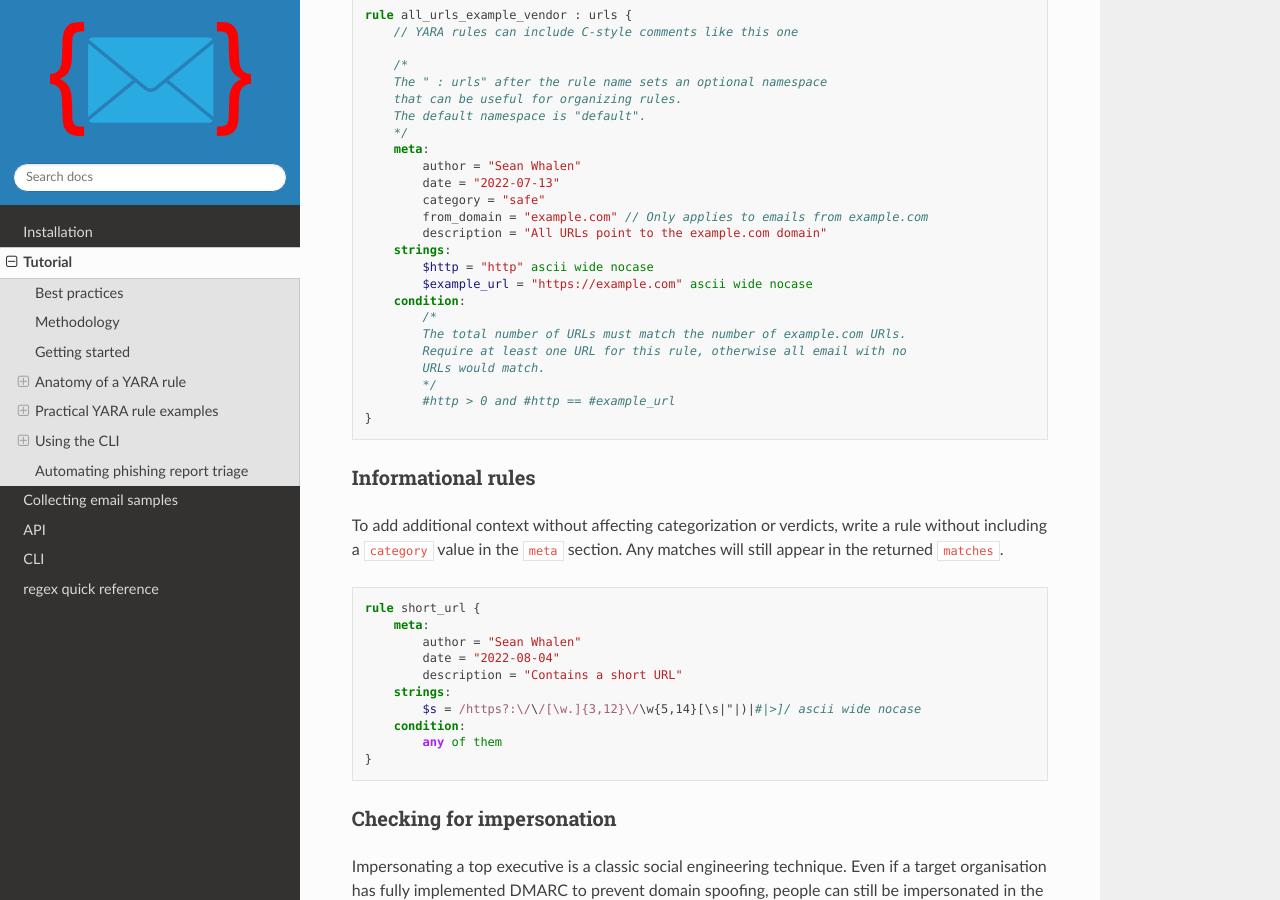
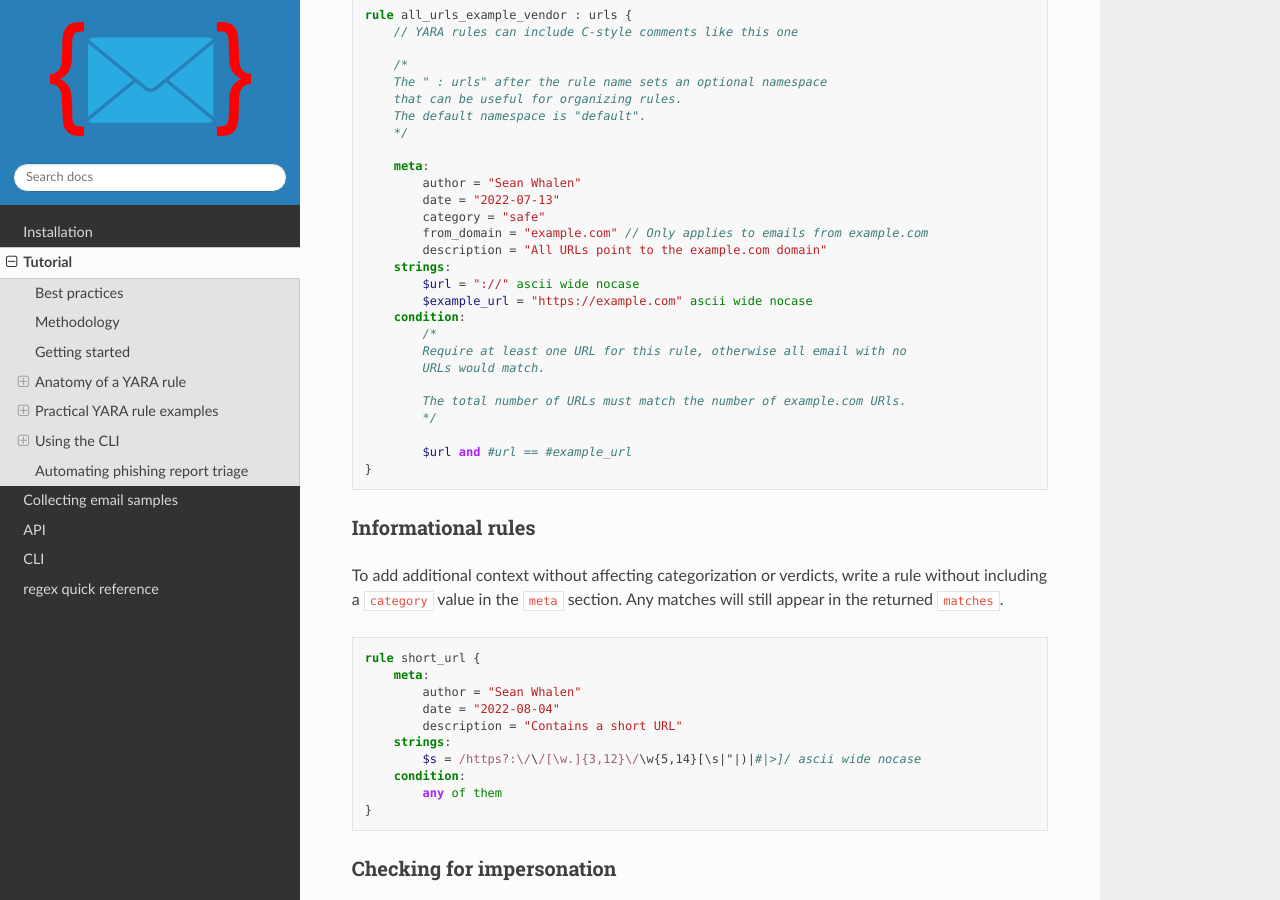
Before and after one commit to seanthegeek/yaramail, a Sphinx documentation site: the page built from docs/source/tutorial.md, in a window 1280 px wide and 900 px high, scrolled down 4379 px. Built offline with Sphinx 7.4.7 and the Read the Docs theme 2.0.0, drawn with Linux system fonts in a browser that asks for light colours; some of the changed text lies outside the part shown.

Commit message:
Update tutorial.md

````diff
--- a/docs/source/tutorial.md
+++ b/docs/source/tutorial.md
@@ -199,6 +199,7 @@ rule all_urls_example_vendor : urls {
     that can be useful for organizing rules.
     The default namespace is "default".
     */
+
     meta:
         author = "Sean Whalen"
         date = "2022-07-13"
@@ -206,15 +207,17 @@ rule all_urls_example_vendor : urls {
         from_domain = "example.com" // Only applies to emails from example.com
         description = "All URLs point to the example.com domain"
     strings:
-        $http = "http" ascii wide nocase
+        $url = "://" ascii wide nocase
         $example_url = "https://example.com" ascii wide nocase
     condition:
         /*
-        The total number of URLs must match the number of example.com URls.
         Require at least one URL for this rule, otherwise all email with no
         URLs would match.
+
+        The total number of URLs must match the number of example.com URls.
         */
-        #http > 0 and #http == #example_url
+
+        $url and #url == #example_url
 }
 ```
 
@@ -438,13 +441,13 @@ rule workday {
         no_attachments = true
     strings:
         $footer = "Powered by Workday: A New Day, A Better Way."
-        $url = "http"
+        $url = "://"
         // Account for company logo
         $img = /!\[.*\]\(http/ nocase
         // Add your org's name in Workday to the end of this URL
         $workday_url = "https://www.myworkday.com/"
     condition:
-        $footer and #url > 0 and #img == 1 and #url == #workday_url + #img
+        $footer and $url and #img == 1 and #url == #workday_url + #img
 }
 ```
 
````
